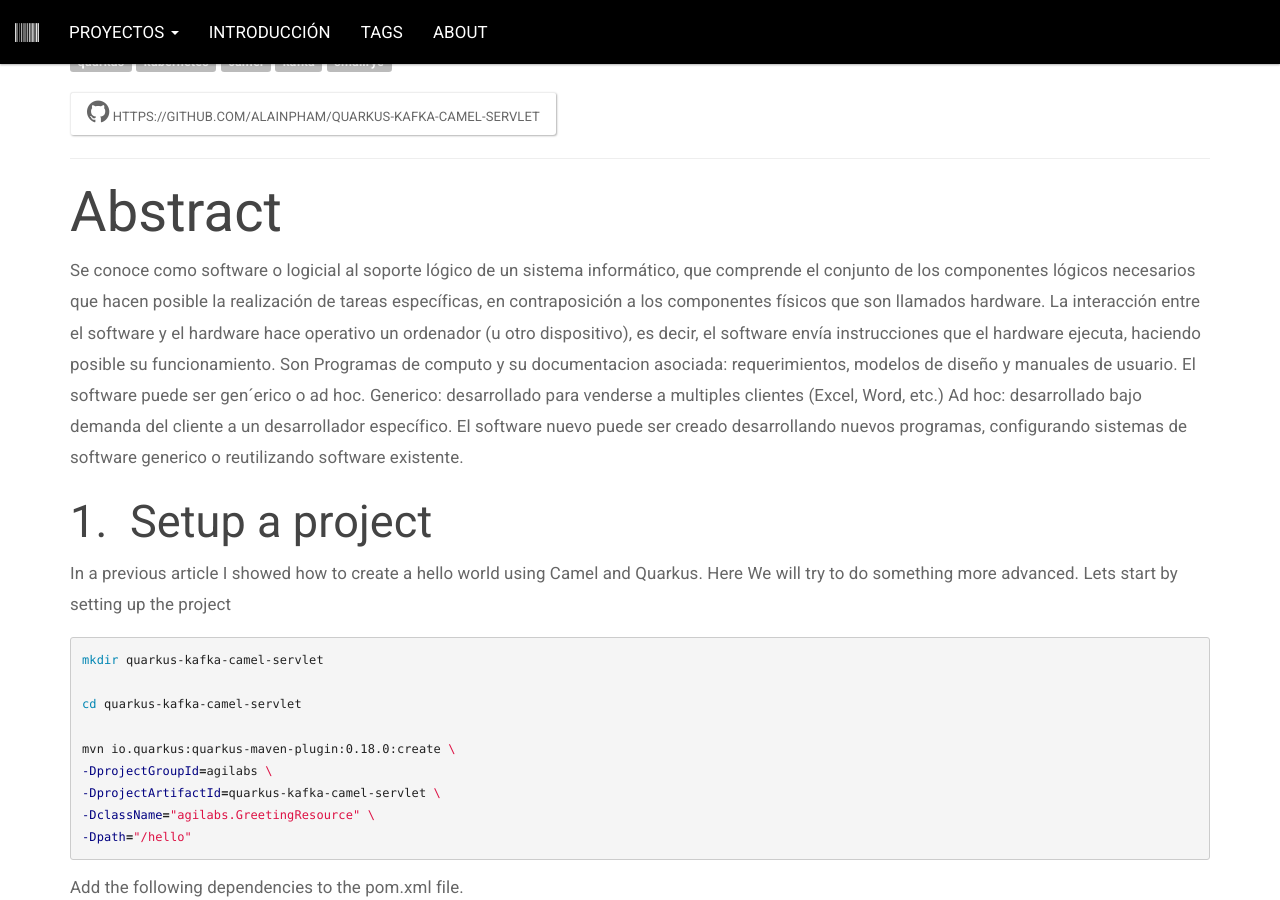
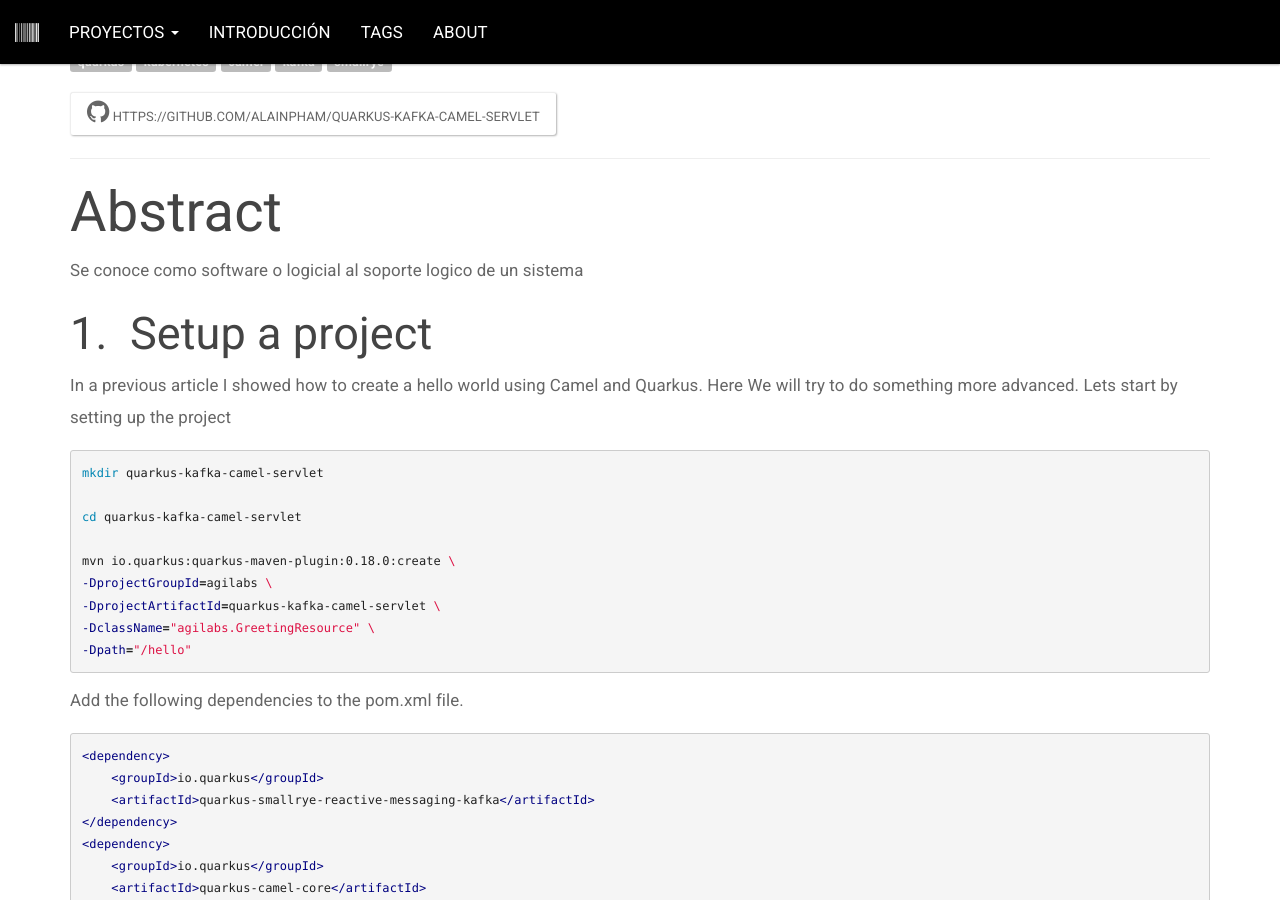
Before and after one commit to RicardoZumba/RicardoZumba.github.io, a Jekyll site: the page built from _posts/2019-07-04-quarkus-kafka-camel-servlet-wiring-it-together.html, in a window 1280 px wide and 900 px high, scrolled down 441 px. Built offline with Jekyll 4.4.1, drawn with Linux system fonts in a browser that asks for light colours; comment, search, counter and statistics services are not loaded.

Commit message:
rtyjtyj
dtyjt

```diff
--- a/_posts/2019-07-04-quarkus-kafka-camel-servlet-wiring-it-together.html
+++ b/_posts/2019-07-04-quarkus-kafka-camel-servlet-wiring-it-together.html
@@ -8,12 +8,7 @@ github: "https://github.com/alainpham/quarkus-kafka-camel-servlet"
 ---
 
 <p>
-    Se conoce como software o logicial al soporte lógico de un sistema informático, que comprende el conjunto de los componentes lógicos necesarios que hacen posible la realización de tareas específicas, en contraposición a los componentes físicos que son llamados hardware. La interacción entre el software y el hardware hace operativo un ordenador (u otro dispositivo), es decir, el software envía instrucciones que el hardware ejecuta, haciendo posible su funcionamiento.
-    Son Programas de computo y su documentacion asociada: requerimientos, modelos de diseño y manuales de usuario.
-    El software puede ser gen´erico o ad hoc.
-    Generico: desarrollado para venderse a multiples clientes (Excel, Word, etc.)
-    Ad hoc: desarrollado bajo demanda del cliente a un desarrollador específico.
-    El software nuevo puede ser creado desarrollando nuevos programas, configurando sistemas de software generico o reutilizando software existente.
+    Se conoce como software o logicial al soporte logico de un sistema
 
 </p>
 <!--more-->
```
